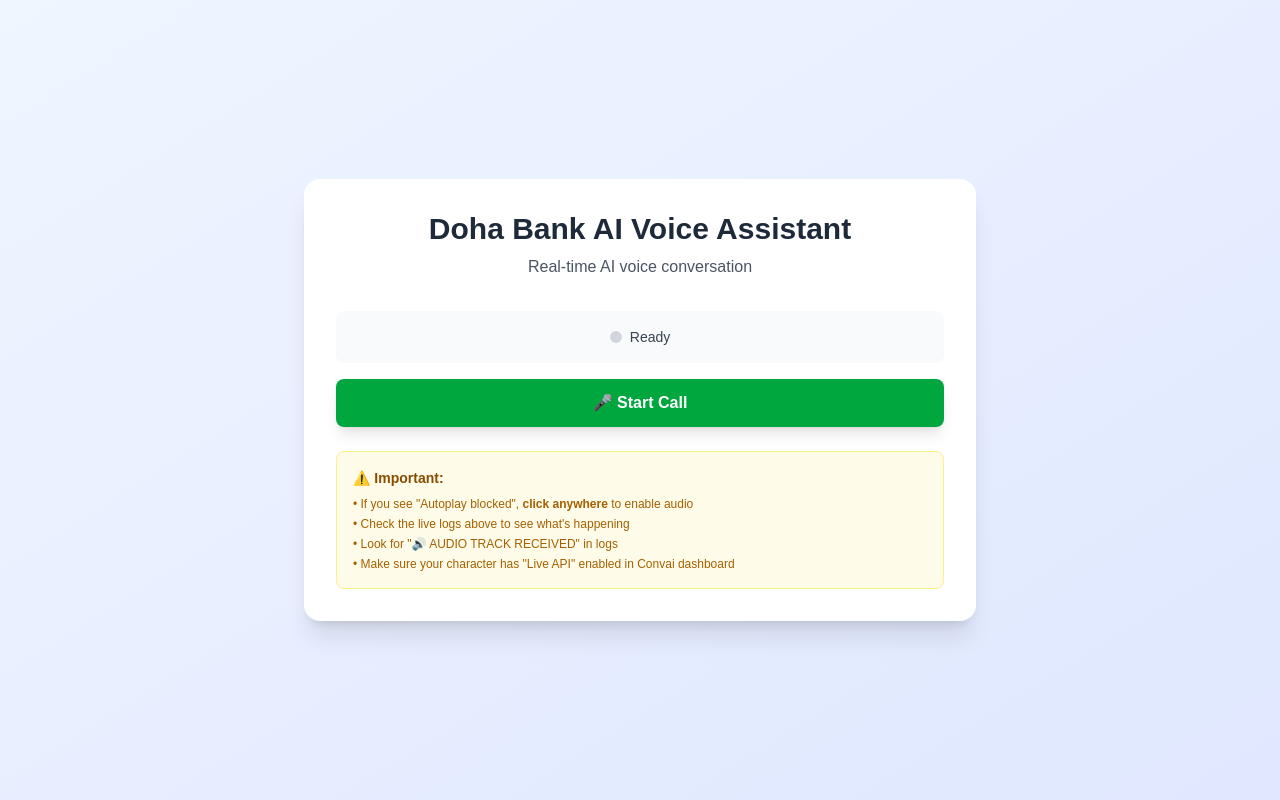
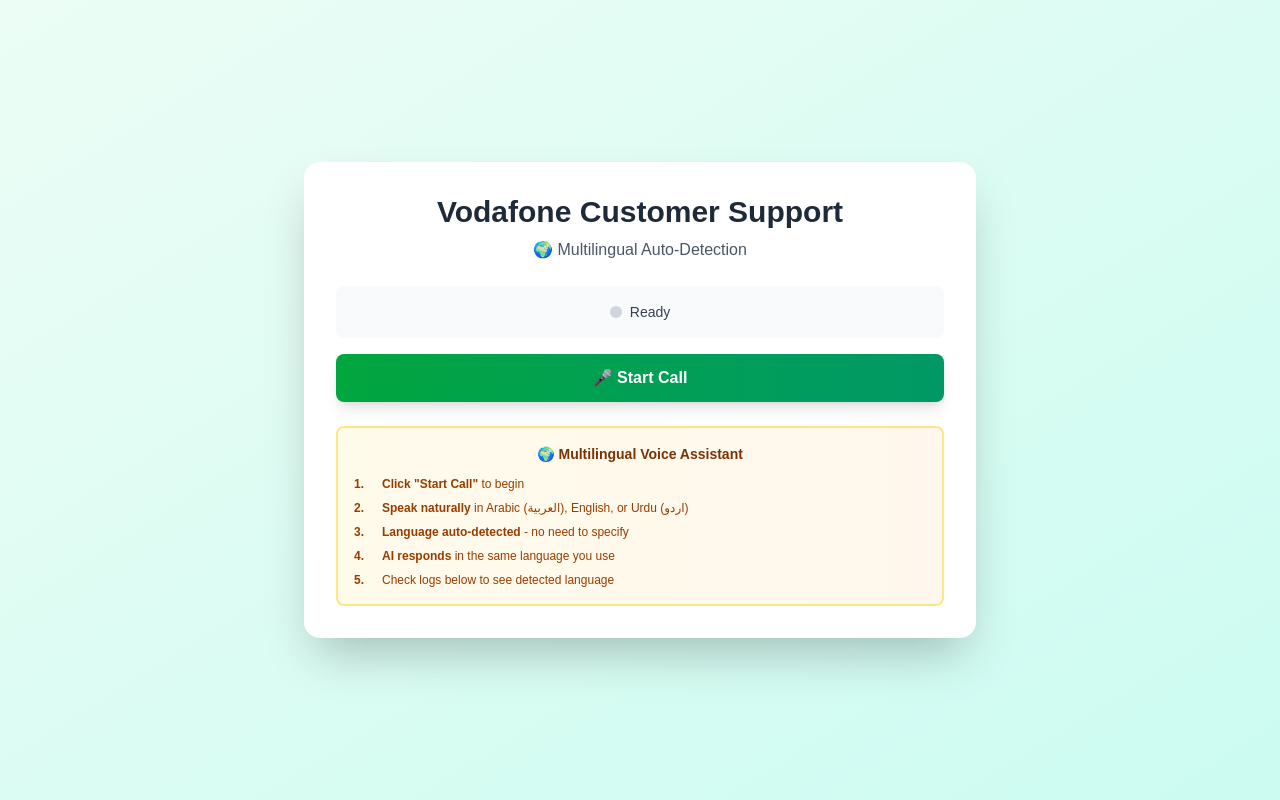
Before and after one commit to Huma-Sheikh/personal-portfolio, a Next.js app: page / in a window 1280 px wide. Built offline with nearby package versions, Linux system fonts and the light colour scheme.

Commit message:
Language Detection

```diff
--- a/app/page.tsx
+++ b/app/page.tsx
@@ -18,6 +18,7 @@
   const [isListening, setIsListening] = useState(false);
   const [isSpeaking, setIsSpeaking] = useState(false);
   const [logs, setLogs] = useState<string[]>([]);
+  const [detectedLanguage, setDetectedLanguage] = useState<string>("Waiting...");
 
   const roomRef = useRef<any>(null);
   const localTrackRef = useRef<any>(null);
@@ -25,7 +26,7 @@
 
   const addLog = (msg: string) => {
     console.log(msg);
-    setLogs(prev => [...prev.slice(-10), `[${new Date().toLocaleTimeString()}] ${msg}`]);
+    setLogs(prev => [...prev.slice(-15), `[${new Date().toLocaleTimeString()}] ${msg}`]);
   };
 
   async function startCall() {
@@ -33,9 +34,10 @@
     setStatus("connecting");
     setDebugInfo("");
     setLogs([]);
+    setDetectedLanguage("Waiting...");
 
     try {
-      addLog("🔄 Requesting connection from server...");
+      addLog("🔄 Requesting multilingual connection...");
 
       const connectResp = await fetch("/api/convai/connect", {
         method: "POST",
@@ -63,13 +65,12 @@
       });
       roomRef.current = room;
 
-      // ===== CRITICAL: Track all participant events =====
       room.on(RoomEvent.ParticipantConnected, (participant: any) => {
         addLog(`👤 Participant joined: ${participant.identity}`);
       });
 
       room.on(RoomEvent.TrackPublished, (publication: any, participant: any) => {
-        addLog(`📢 Track published by ${participant.identity}: ${publication.kind} (${publication.source})`);
+        addLog(`📢 Track published by ${participant.identity}`);
       });
 
       room.on(RoomEvent.TrackSubscribed, async (
@@ -80,55 +81,54 @@
         addLog(`🎧 Track subscribed: ${track.kind} from ${participant.identity}`);
 
         if (track.kind === Track.Kind.Audio) {
-          addLog("🔊 AUDIO TRACK RECEIVED - Attaching...");
+          addLog("🔊 AUDIO TRACK - Creating audio element");
 
           try {
             const audioElement = track.attach() as HTMLAudioElement;
             audioElement.autoplay = true;
             audioElement.volume = 1.0;
             audioElement.muted = false;
-
-            // CRITICAL: Must append to DOM for some browsers
             audioElement.style.display = 'none';
             document.body.appendChild(audioElement);
 
-            addLog("🔊 Audio element created and appended to DOM");
+            addLog("✅ Audio element attached to DOM");
 
-            // Force play
             try {
               await audioElement.play();
-              addLog("✅ AUDIO PLAYING!");
+              addLog("▶️ AUDIO PLAYING!");
               setIsSpeaking(true);
             } catch (playErr: any) {
-              addLog(`❌ Autoplay blocked: ${playErr.message}`);
-              addLog("⚠️ Click anywhere to enable audio");
+              addLog(`⚠️ Autoplay blocked: ${playErr.message}`);
+              addLog("👆 Click anywhere to enable audio");
 
-              // Retry on next user click
               const enableAudio = async () => {
                 try {
                   await audioElement.play();
-                  addLog("✅ Audio enabled after click");
+                  addLog("✅ Audio enabled!");
                   setIsSpeaking(true);
                   document.removeEventListener('click', enableAudio);
-                } catch (e) {
-                  addLog(`❌ Still can't play: ${e}`);
+                } catch (e: any) {
+                  addLog(`❌ Still blocked: ${e.message}`);
                 }
               };
               document.addEventListener('click', enableAudio);
             }
 
             audioElement.onplay = () => {
-              addLog("▶️ Audio started playing");
               setIsSpeaking(true);
             };
 
             audioElement.onended = () => {
-              addLog("🔇 Audio finished");
+              setIsSpeaking(false);
+            };
+
+            audioElement.onpause = () => {
               setIsSpeaking(false);
             };
 
             audioElement.onerror = (e) => {
               addLog(`❌ Audio error: ${e}`);
+              setIsSpeaking(false);
             };
 
             remoteAudioElements.current.push(audioElement);
@@ -138,14 +138,49 @@
         }
       });
 
-      room.on(RoomEvent.TrackUnsubscribed, (track: any, publication: any, participant: any) => {
-        addLog(`🔇 Track unsubscribed: ${track.kind}`);
-        setIsSpeaking(false);
+      room.on(RoomEvent.TrackUnsubscribed, (track: any) => {
+        if (track.kind === Track.Kind.Audio) {
+          setIsSpeaking(false);
+        }
       });
 
       room.on(RoomEvent.DataReceived, (payload: Uint8Array, participant: any) => {
         const text = new TextDecoder().decode(payload);
-        addLog(`📦 Data: ${text}`);
+
+        try {
+          const data = JSON.parse(text);
+
+          // Bot transcription
+          if (data.type === "bot-transcription" && data.data?.text) {
+            const botText = data.data.text;
+            const botLang = data.data.language || "unknown";
+            addLog(`🤖 BOT [${botLang}]: ${botText}`);
+          }
+
+          // User transcription - THIS IS WHERE LANGUAGE IS DETECTED
+          if (data.type === "user-transcription" && data.data?.text) {
+            const userText = data.data.text;
+            const userLang = data.data.language || "unknown";
+
+            // Update detected language
+            const langMap: any = {
+              "ar": "العربية (Arabic)",
+              "ar-SA": "العربية السعودية",
+              "en": "English",
+              "en-US": "English (US)",
+              "ur": "اردو (Urdu)",
+              "ur-PK": "اردو (پاکستان)"
+            };
+
+            const displayLang = langMap[userLang] || userLang;
+            setDetectedLanguage(displayLang);
+
+            addLog(`👤 YOU [${displayLang}]: ${userText}`);
+          }
+
+        } catch (e) {
+          // Not JSON, ignore
+        }
       });
 
       room.on(RoomEvent.Disconnected, (reason?: any) => {
@@ -155,35 +190,38 @@
         setIsSpeaking(false);
       });
 
-      room.on(RoomEvent.ConnectionQualityChanged, (quality: any, participant: any) => {
-        addLog(`📶 Quality: ${quality} for ${participant.identity}`);
-      });
-
       addLog("🔗 Connecting to LiveKit room...");
       await room.connect(room_url, token);
       addLog("✅ Connected to room!");
 
-      // Log all participants
-      room.remoteParticipants.forEach((participant: any) => {
-        addLog(`👥 Remote participant: ${participant.identity}`);
-      });
+      // NOTE: Language is configured in Convai Dashboard, not via LiveKit
+      addLog("ℹ️ Using language settings from Convai character dashboard");
 
       addLog("🎤 Creating microphone track...");
+
+      // Optimal audio settings for multilingual recognition
       const localAudioTrack = await createLocalAudioTrack({
         echoCancellation: true,
         noiseSuppression: true,
         autoGainControl: true,
+        sampleRate: 48000,
+        channelCount: 1,
       });
 
       localTrackRef.current = localAudioTrack;
 
       addLog("📤 Publishing microphone...");
-      await room.localParticipant.publishTrack(localAudioTrack);
-      addLog("✅ Microphone published - start speaking!");
+      await room.localParticipant.publishTrack(localAudioTrack, {
+        dtx: false,
+        source: Track.Source.Microphone,
+      });
+
+      addLog("✅ Microphone active!");
+      addLog("🗣️ Speak in your configured language");
 
       setStatus("connected");
       setIsListening(true);
-      setDebugInfo("🎤 Say something...");
+      setDebugInfo("🌍 Language set in Convai Dashboard");
 
     } catch (e: any) {
       addLog(`❌ ERROR: ${e.message}`);
@@ -227,21 +265,22 @@
       setDebugInfo("");
       setIsListening(false);
       setIsSpeaking(false);
+      setDetectedLanguage("Waiting...");
     }
   }
 
   return (
-    <div className="min-h-screen flex items-center justify-center bg-gradient-to-br from-blue-50 to-indigo-100 p-4">
-      <div className="bg-white p-8 rounded-2xl shadow-xl max-w-2xl w-full">
+    <div className="min-h-screen flex items-center justify-center bg-gradient-to-br from-emerald-50 to-teal-100 p-4">
+      <div className="bg-white p-8 rounded-2xl shadow-2xl max-w-2xl w-full">
         <h1 className="text-3xl font-bold text-gray-800 mb-2 text-center">
-         Doha Bank AI Voice Assistant
+          Vodafone Customer Support
         </h1>
-        <p className="text-gray-600 text-center mb-8">
-          Real-time AI voice conversation
+        <p className="text-gray-600 text-center mb-6">
+          🌍 Multilingual Auto-Detection
         </p>
 
         <div className="space-y-4">
-          {/* Status indicator */}
+          {/* Status Indicator */}
           <div className="flex items-center justify-center gap-2 p-4 bg-gray-50 rounded-lg">
             <div
               className={`w-3 h-3 rounded-full ${
@@ -259,10 +298,24 @@
             </span>
           </div>
 
-          {/* Audio indicators */}
+          {/* Language Detection Display */}
+          {status === "connected" && (
+            <div className="p-4 bg-gradient-to-r from-blue-50 to-purple-50 border-2 border-blue-200 rounded-lg">
+              <div className="text-center">
+                <div className="text-xs font-semibold text-gray-600 mb-1">
+                  DETECTED LANGUAGE
+                </div>
+                <div className="text-xl font-bold text-blue-700">
+                  {detectedLanguage}
+                </div>
+              </div>
+            </div>
+          )}
+
+          {/* Audio Status */}
           {status === "connected" && (
             <div className="grid grid-cols-2 gap-3">
-              <div className={`p-3 rounded-lg border-2 ${isListening ? 'bg-blue-50 border-blue-300' : 'bg-gray-50 border-gray-200'}`}>
+              <div className={`p-3 rounded-lg border-2 transition-all ${isListening ? 'bg-blue-50 border-blue-400 shadow-lg' : 'bg-gray-50 border-gray-200'}`}>
                 <div className="text-center">
                   <div className="text-2xl mb-1">🎤</div>
                   <div className="text-xs font-medium text-gray-700">
@@ -270,7 +323,7 @@
                   </div>
                 </div>
               </div>
-              <div className={`p-3 rounded-lg border-2 ${isSpeaking ? 'bg-green-50 border-green-300 animate-pulse' : 'bg-gray-50 border-gray-200'}`}>
+              <div className={`p-3 rounded-lg border-2 transition-all ${isSpeaking ? 'bg-green-50 border-green-400 shadow-lg animate-pulse' : 'bg-gray-50 border-gray-200'}`}>
                 <div className="text-center">
                   <div className="text-2xl mb-1">🔊</div>
                   <div className="text-xs font-medium text-gray-700">
@@ -281,14 +334,14 @@
             </div>
           )}
 
-          {/* Debug info */}
+          {/* Debug Info */}
           {debugInfo && (
             <div className="p-3 bg-blue-50 border border-blue-200 rounded-lg">
-              <p className="text-xs text-blue-800">{debugInfo}</p>
+              <p className="text-xs text-blue-800 text-center font-medium">{debugInfo}</p>
             </div>
           )}
 
-          {/* Error message */}
+          {/* Error Display */}
           {err && (
             <div className="p-4 bg-red-50 border border-red-200 rounded-lg">
               <p className="text-sm text-red-800 break-words">
@@ -306,45 +359,61 @@
             </div>
           )}
 
-          {/* Live logs */}
+          {/* Logs */}
           {logs.length > 0 && (
-            <div className="p-3 bg-gray-900 text-green-400 rounded-lg font-mono text-xs max-h-60 overflow-y-auto">
+            <div className="p-3 bg-gray-900 text-green-400 rounded-lg font-mono text-xs max-h-64 overflow-y-auto">
               {logs.map((log, i) => (
                 <div key={i} className="mb-1">{log}</div>
               ))}
             </div>
           )}
 
-          {/* Call controls */}
+          {/* Call Controls */}
           <div className="flex gap-3">
             {status !== "connected" ? (
               <button
                 onClick={startCall}
                 disabled={status === "connecting"}
-                className="flex-1 bg-green-600 hover:bg-green-700 disabled:bg-gray-400 text-white font-semibold py-3 px-6 rounded-lg transition-colors duration-200 disabled:cursor-not-allowed shadow-lg"
+                className="flex-1 bg-gradient-to-r from-green-600 to-emerald-600 hover:from-green-700 hover:to-emerald-700 disabled:from-gray-400 disabled:to-gray-400 text-white font-semibold py-3 px-6 rounded-lg transition-all duration-200 disabled:cursor-not-allowed shadow-lg hover:shadow-xl"
               >
                 {status === "connecting" ? "Connecting..." : "🎤 Start Call"}
               </button>
             ) : (
               <button
                 onClick={stopCall}
-                className="flex-1 bg-red-600 hover:bg-red-700 text-white font-semibold py-3 px-6 rounded-lg transition-colors duration-200 shadow-lg"
+                className="flex-1 bg-gradient-to-r from-red-600 to-rose-600 hover:from-red-700 hover:to-rose-700 text-white font-semibold py-3 px-6 rounded-lg transition-all duration-200 shadow-lg hover:shadow-xl"
               >
                 🔴 End Call
               </button>
             )}
           </div>
 
-          {/* Instructions */}
-          <div className="mt-6 p-4 bg-yellow-50 border border-yellow-200 rounded-lg">
-            <h3 className="text-sm font-semibold text-yellow-800 mb-2">
-              ⚠️ Important:
+          {/* Usage Instructions */}
+          <div className="mt-6 p-4 bg-gradient-to-r from-amber-50 to-orange-50 border-2 border-amber-200 rounded-lg">
+            <h3 className="text-sm font-bold text-amber-900 mb-3 text-center">
+              🌍 Multilingual Voice Assistant
             </h3>
-            <ul className="text-xs text-yellow-700 space-y-1">
-              <li>• If you see "Autoplay blocked", <strong>click anywhere</strong> to enable audio</li>
-              <li>• Check the live logs above to see what's happening</li>
-              <li>• Look for "🔊 AUDIO TRACK RECEIVED" in logs</li>
-              <li>• Make sure your character has "Live API" enabled in Convai dashboard</li>
+            <ul className="text-xs text-amber-800 space-y-2">
+              <li className="flex items-start gap-2">
+                <span className="font-bold min-w-[20px]">1.</span>
+                <span><strong>Click "Start Call"</strong> to begin</span>
+              </li>
+              <li className="flex items-start gap-2">
+                <span className="font-bold min-w-[20px]">2.</span>
+                <span><strong>Speak naturally</strong> in Arabic (العربية), English, or Urdu (اردو)</span>
+              </li>
+              <li className="flex items-start gap-2">
+                <span className="font-bold min-w-[20px]">3.</span>
+                <span><strong>Language auto-detected</strong> - no need to specify</span>
+              </li>
+              <li className="flex items-start gap-2">
+                <span className="font-bold min-w-[20px]">4.</span>
+                <span><strong>AI responds</strong> in the same language you use</span>
+              </li>
+              <li className="flex items-start gap-2">
+                <span className="font-bold min-w-[20px]">5.</span>
+                <span>Check logs below to see detected language</span>
+              </li>
             </ul>
           </div>
         </div>
```
Also changed, not shown: app/api/convai/connect/route.ts (+13 -7 lines).
